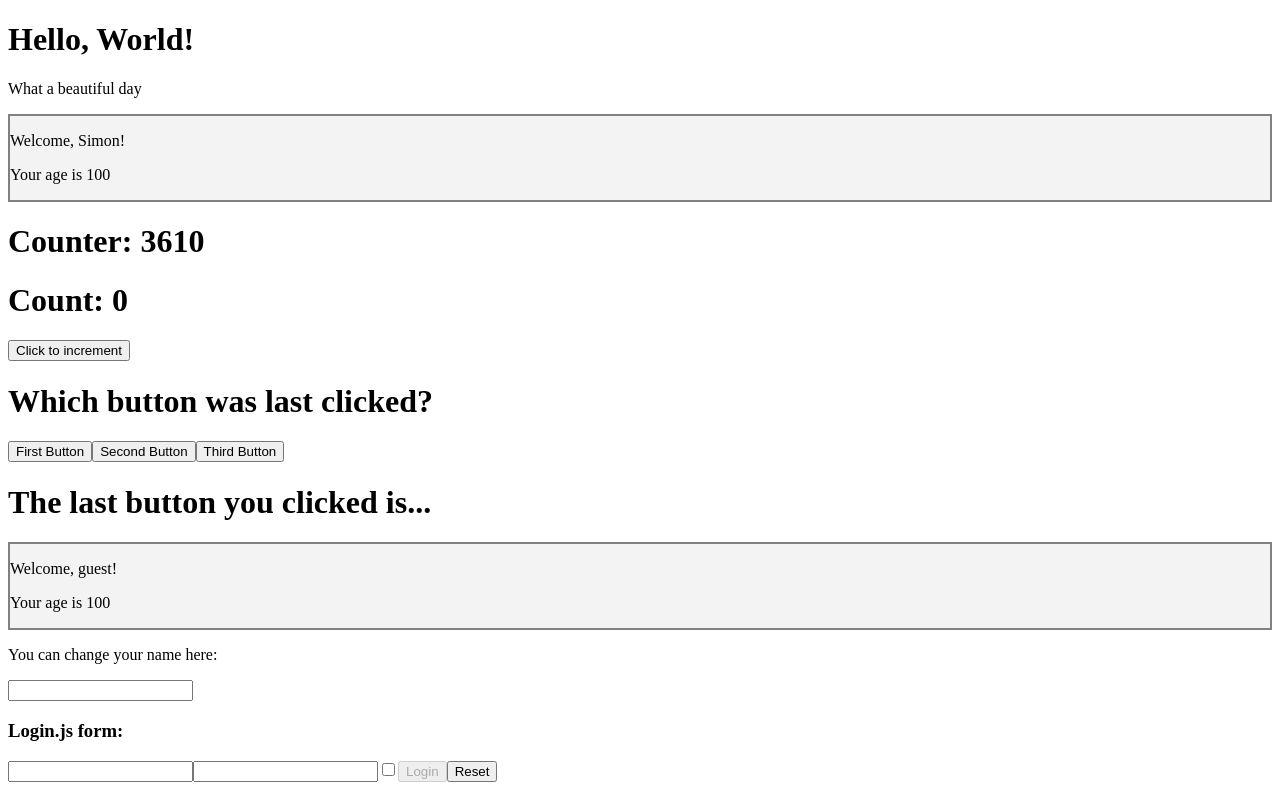
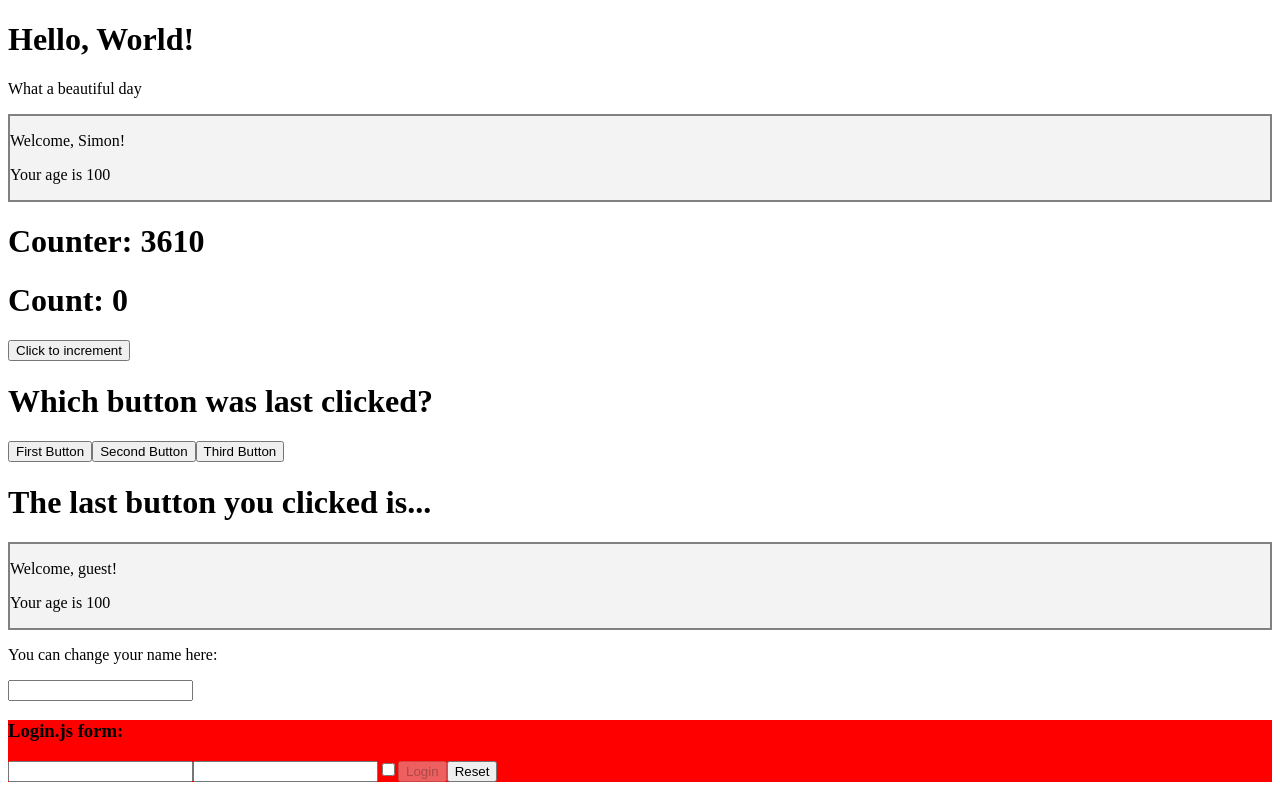
Before and after one commit to d-94k/react-develhope, a React (Create React App) app: page / in a window 1280 px wide. Shown: the top 800 px of the page. Built offline with nearby package versions, Linux system fonts and the light colour scheme.

Commit message:
completed exercise

```diff
--- a/src/Login.js
+++ b/src/Login.js
@@ -32,14 +32,14 @@ export default class Login extends React.Component {
 
     render () {
         return (
-            <>
+            <div style={{backgroundColor: this.state.password.length > 3 ? 'green' : 'red'}}>
                 <h3>Login.js form:</h3>
                 <input name="username" value={this.state.username} onChange={this.inputHandler} />
                 <input name="password" type="password" value={this.state.password} onChange={this.inputHandler} />
                 <input name="remember" type="checkbox" checked={this.state.remember} onChange={this.inputHandler} />
                 <button disabled={this.state.username !== '' && this.state.password !== '' ? false : true} onClick={this.onLogin}>Login</button>
                 <button onClick={this.onReset}>Reset</button>
-            </>
+            </div>
         )
     }
 }
```
Also changed, not shown: 1 other file (tests, documents, lock files or other folders).
